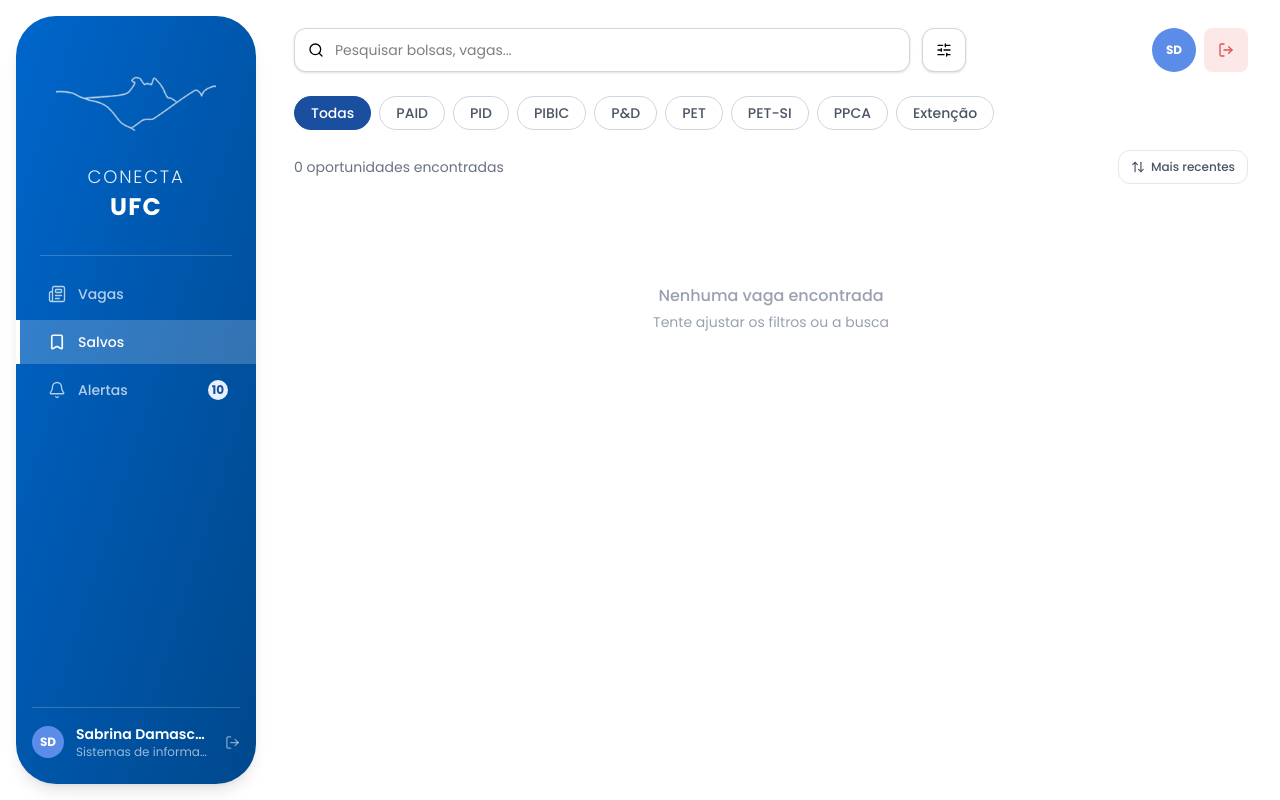
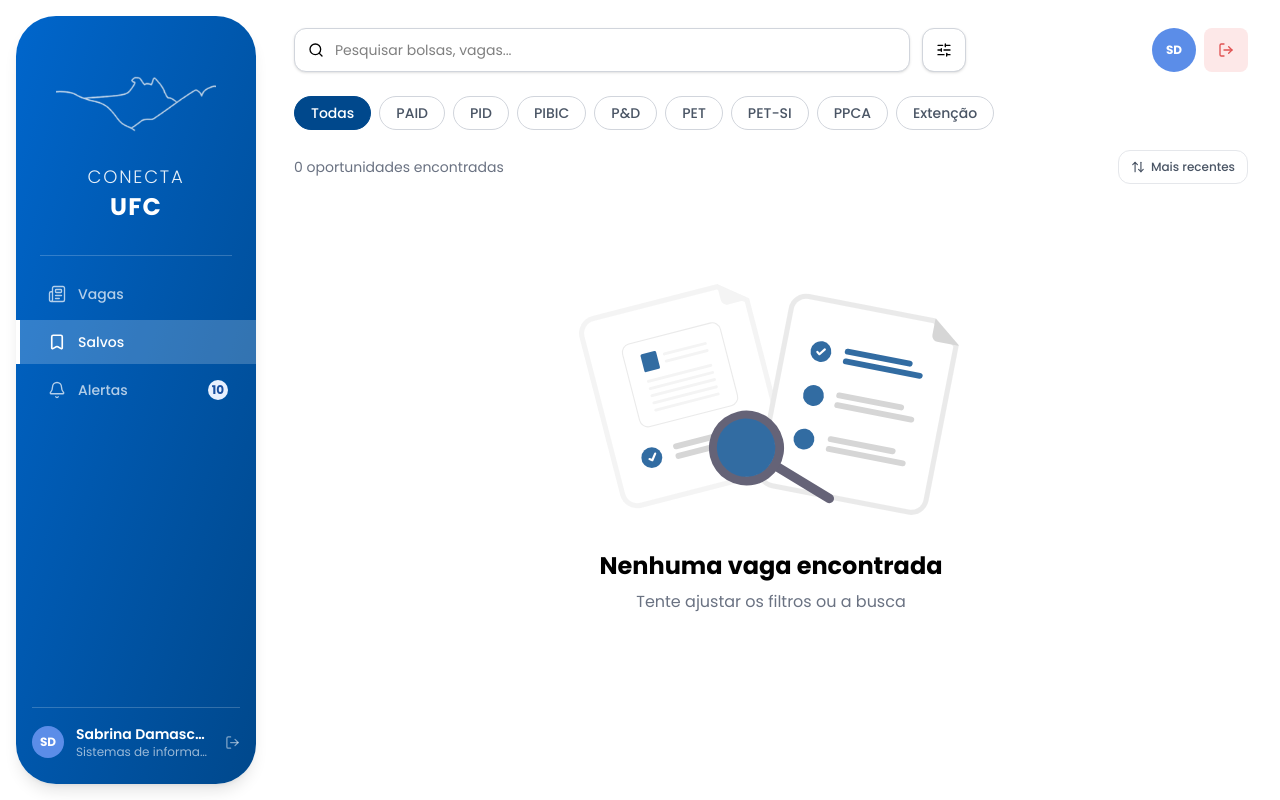
Before and after one commit to SabrinaDamascenoDev/conecta-ufc-frontend, a React (Vite) app: page /salvos in a window 1280 px wide. Built offline with nearby package versions, Linux system fonts and the light colour scheme; sample sign-in values are in the browser's storage.

Commit message:
feat: nenhuma vaga encontrada melhorias

```diff
--- a/src/App.tsx
+++ b/src/App.tsx
@@ -1,4 +1,4 @@
-// src/App.tsx
+
 import AppRouter from "@/routes/AppRouter";
 export default function App() {
   return <AppRouter />;
--- a/src/pages/alertas/Alertas.tsx
+++ b/src/pages/alertas/Alertas.tsx
@@ -5,9 +5,14 @@
 import { SearchBar } from "../components/Search";
 import { ProgramaFilter } from "../components/Filter";
 import { VagaCard } from "../components/VagaCard";
-import { vagas as vagasInitial, type Vaga, type Programa } from "@/mocks/mocksvagas";
+import {
+  vagas as vagasInitial,
+  type Vaga,
+  type Programa,
+} from "@/mocks/mocksvagas";
 import Sair from "../components/Dialogs/Sair";
 import type { AdvancedFilters } from "../components/FilterSheet";
+import notFound from "@/assets/not-found.svg";
 
 type FilterOption = "Todas" | Programa;
 
@@ -28,7 +33,7 @@
           v.titulo.toLowerCase().includes(q) ||
           v.descricao.toLowerCase().includes(q) ||
           v.coordenador.toLowerCase().includes(q) ||
-          v.tags.some((t) => t.toLowerCase().includes(q))
+          v.tags.some((t) => t.toLowerCase().includes(q)),
       );
     }
     return result;
@@ -36,7 +41,7 @@
 
   function handleSave(id: number) {
     setVagas((prev) =>
-      prev.map((v) => (v.id === id ? { ...v, salvo: !v.salvo } : v))
+      prev.map((v) => (v.id === id ? { ...v, salvo: !v.salvo } : v)),
     );
   }
 
@@ -44,16 +49,19 @@
     alert(`Abrindo detalhes da vaga #${id}`);
   }
 
-
   return (
     <div className="flex min-h-screen bg-white font-sans">
       <Sidebar alertasCount={10} />
       <main className="flex flex-col flex-1 min-w-0 lg:pl-[262px]">
         <div className="flex items-center justify-between px-8 pt-7 pb-0 gap-4">
           <div className="pl-10 lg:pl-0 flex-1">
-            <SearchBar value={search} onChange={setSearch} onApplyFilters={function (filters: AdvancedFilters): void {
-                          throw new Error("Function not implemented.");
-                      } } />
+            <SearchBar
+              value={search}
+              onChange={setSearch}
+              onApplyFilters={function (filters: AdvancedFilters): void {
+                throw new Error("Function not implemented.");
+              }}
+            />
           </div>
           <div className="flex items-center gap-2 ml-auto">
             <div className="w-11 h-11 rounded-full bg-[#5b8de8] flex items-center justify-center text-xs font-bold text-white">
@@ -67,7 +75,9 @@
           <div className="flex items-center justify-between">
             <p className="text-sm text-gray-500">
               <span className="text-foreground">{vagasFiltradas.length}</span>{" "}
-              {vagasFiltradas.length === 1 ? "oportunidade encontrada" : "oportunidades encontradas"}
+              {vagasFiltradas.length === 1
+                ? "oportunidade encontrada"
+                : "oportunidades encontradas"}
             </p>
             <Button
               variant="outline"
@@ -90,13 +100,24 @@
               ))}
             </div>
           ) : (
-            <div className="flex flex-col items-center justify-center py-20 text-gray-400">
-              <p className="text-base font-medium">Nenhuma vaga encontrada</p>
-              <p className="text-sm mt-1">Tente ajustar os filtros ou a busca</p>
+            <div className="flex flex-col items-center justify-center h-full py-20 text-center">
+              <img
+                src={notFound}
+                alt="Nenhuma vaga encontrada"
+                className="w-80 md:w-96 mb-8 opacity-80"
+              />
+
+              <p className="text-2xl font-bold text-black">
+                Nenhuma vaga encontrada
+              </p>
+
+              <p className="text-base mt-2 text-gray-500">
+                Tente ajustar os filtros ou a busca
+              </p>
             </div>
           )}
         </div>
       </main>
     </div>
   );
-  }
+}
--- a/src/pages/components/Filter.tsx
+++ b/src/pages/components/Filter.tsx
@@ -30,8 +30,8 @@
           className={cn(
             "px-4 py-1.5 rounded-full text-sm font-medium border transition-all duration-150",
             selected === opt
-              ? "bg-[#1a4fa0] text-white border-[#1a4fa0]"
-              : "bg-white text-gray-600 border-gray-300 hover:border-[#1a4fa0] hover:text-[#1a4fa0]"
+              ? "bg-[#00488C] text-white border-[#00488C]"
+              : "bg-white text-gray-600 border-gray-300 hover:border-[#00488C] hover:text-[#00488C]"
           )}
         >
           {opt}
--- a/src/pages/salvos/Salvos.tsx
+++ b/src/pages/salvos/Salvos.tsx
@@ -5,9 +5,14 @@
 import { SearchBar } from "../components/Search";
 import { ProgramaFilter } from "../components/Filter";
 import { VagaCard } from "../components/VagaCard";
-import { vagas as vagasInitial, type Vaga, type Programa } from "@/mocks/mocksvagas";
+import {
+  vagas as vagasInitial,
+  type Vaga,
+  type Programa,
+} from "@/mocks/mocksvagas";
 import Sair from "../components/Dialogs/Sair";
 import type { AdvancedFilters } from "../components/FilterSheet";
+import notFound from "@/assets/not-found.svg";
 
 type FilterOption = "Todas" | Programa;
 
@@ -29,7 +34,7 @@
           v.titulo.toLowerCase().includes(q) ||
           v.descricao.toLowerCase().includes(q) ||
           v.coordenador.toLowerCase().includes(q) ||
-          v.tags.some((t) => t.toLowerCase().includes(q))
+          v.tags.some((t) => t.toLowerCase().includes(q)),
       );
     }
     return result;
@@ -37,7 +42,7 @@
 
   function handleSave(id: number) {
     setVagas((prev) =>
-      prev.map((v) => (v.id === id ? { ...v, salvo: !v.salvo } : v))
+      prev.map((v) => (v.id === id ? { ...v, salvo: !v.salvo } : v)),
     );
   }
 
@@ -45,16 +50,19 @@
     alert(`Abrindo detalhes da vaga #${id}`);
   }
 
-
   return (
     <div className="flex min-h-screen bg-white font-sans">
       <Sidebar alertasCount={10} />
       <main className="flex flex-col flex-1 min-w-0 lg:pl-[262px]">
         <div className="flex items-center justify-between px-8 pt-7 pb-0 gap-4">
           <div className="pl-10 lg:pl-0 flex-1">
-            <SearchBar value={search} onChange={setSearch} onApplyFilters={function (filters: AdvancedFilters): void {
-                          throw new Error("Function not implemented.");
-                      } } />
+            <SearchBar
+              value={search}
+              onChange={setSearch}
+              onApplyFilters={function (filters: AdvancedFilters): void {
+                throw new Error("Function not implemented.");
+              }}
+            />
           </div>
           <div className="flex items-center gap-2 ml-auto">
             <div className="w-11 h-11 rounded-full bg-[#5b8de8] flex items-center justify-center text-xs font-bold text-white">
@@ -68,7 +76,9 @@
           <div className="flex items-center justify-between">
             <p className="text-sm text-gray-500">
               <span className="text-foreground">{vagasSalvas.length}</span>{" "}
-              {vagasSalvas.length === 1 ? "oportunidade encontrada" : "oportunidades encontradas"}
+              {vagasSalvas.length === 1
+                ? "oportunidade encontrada"
+                : "oportunidades encontradas"}
             </p>
             <Button
               variant="outline"
@@ -91,13 +101,24 @@
               ))}
             </div>
           ) : (
-            <div className="flex flex-col items-center justify-center py-20 text-gray-400">
-              <p className="text-base font-medium">Nenhuma vaga encontrada</p>
-              <p className="text-sm mt-1">Tente ajustar os filtros ou a busca</p>
+            <div className="flex flex-col items-center justify-center h-full py-20 text-center">
+              <img
+                src={notFound}
+                alt="Nenhuma vaga encontrada"
+                className="w-80 md:w-96 mb-8 opacity-80"
+              />
+
+              <p className="text-2xl font-bold text-black">
+                Nenhuma vaga encontrada
+              </p>
+
+              <p className="text-base mt-2 text-gray-500">
+                Tente ajustar os filtros ou a busca
+              </p>
             </div>
           )}
         </div>
       </main>
     </div>
   );
-  }
+}
--- a/src/pages/vagas/VagasPage.tsx
+++ b/src/pages/vagas/VagasPage.tsx
@@ -10,12 +10,12 @@
 } from "@/mocks/mocksvagas";
 import Sair from "../components/Dialogs/Sair";
 import { SortDropdown } from "../components/SortDropdown";
-import { FilterSheet, type AdvancedFilters } from "../components/FilterSheet";
+import { type AdvancedFilters } from "../components/FilterSheet";
+import notFound from "@/assets/not-found.svg";
 
 type FilterOption = "Todas" | Programa;
 type SortValue = "recentes" | "antigas" | "az" | "za";
 
-// Extrai o número de um valor como "700 R$" → 700
 function parseValor(valor: string): number {
   return parseInt(valor.replace(/\D/g, ""), 10) || 0;
 }
@@ -57,12 +57,10 @@
   const vagasFiltradas = useMemo(() => {
     let result = vagas;
 
-    // Filtro de programa (pill bar)
     if (filtro !== "Todas") {
       result = result.filter((v) => v.programa === filtro);
     }
 
-    // Busca por texto
     if (search.trim()) {
       const q = search.toLowerCase();
       result = result.filter(
@@ -74,37 +72,32 @@
       );
     }
 
-    // Filtro avançado: programa (sheet)
     if (advancedFilters.programas.length > 0) {
       result = result.filter((v) =>
         advancedFilters.programas.includes(v.programa),
       );
     }
 
-    // Filtro avançado: tags / área
     if (advancedFilters.tags.length > 0) {
       result = result.filter((v) =>
         advancedFilters.tags.some((tag) => v.tags.includes(tag)),
       );
     }
 
-    // Filtro avançado: valor da bolsa
     if (advancedFilters.valor.length > 0) {
       result = result.filter((v) => matchValor(v.valor, advancedFilters.valor));
     }
 
-    // Filtro avançado: prazo (encerraEm em dias)
     if (advancedFilters.prazo.length > 0) {
       result = result.filter((v) =>
         matchPrazo(v.encerraEm, advancedFilters.prazo),
       );
     }
 
-    // Ordenação
     result = [...result].sort((a, b) => {
       switch (sort) {
         case "recentes":
-          return a.encerraEm - b.encerraEm; // quem encerra mais cedo aparece primeiro
+          return a.encerraEm - b.encerraEm;
         case "antigas":
           return b.encerraEm - a.encerraEm;
         case "az":
@@ -178,9 +171,18 @@
               ))}
             </div>
           ) : (
-            <div className="flex flex-col items-center justify-center py-20 text-gray-400">
-              <p className="text-base font-medium">Nenhuma vaga encontrada</p>
-              <p className="text-sm mt-1">
+            <div className="flex flex-col items-center justify-center h-full py-20 text-center">
+              <img
+                src={notFound}
+                alt="Nenhuma vaga encontrada"
+                className="w-80 md:w-96 mb-8 opacity-80"
+              />
+
+              <p className="text-2xl font-bold text-black">
+                Nenhuma vaga encontrada
+              </p>
+
+              <p className="text-base mt-2 text-gray-500">
                 Tente ajustar os filtros ou a busca
               </p>
             </div>
--- a/src/services/loginServise.ts
+++ b/src/services/loginServise.ts
@@ -1,4 +1,4 @@
-// src/services/loginService.ts
+
 
 const API_BASE_URL = "http://localhost:8000";
 
```
Also changed, not shown: src/pages/components/VagaCard.tsx (+6 -6 lines), src/assets/not-found.svg (added).
